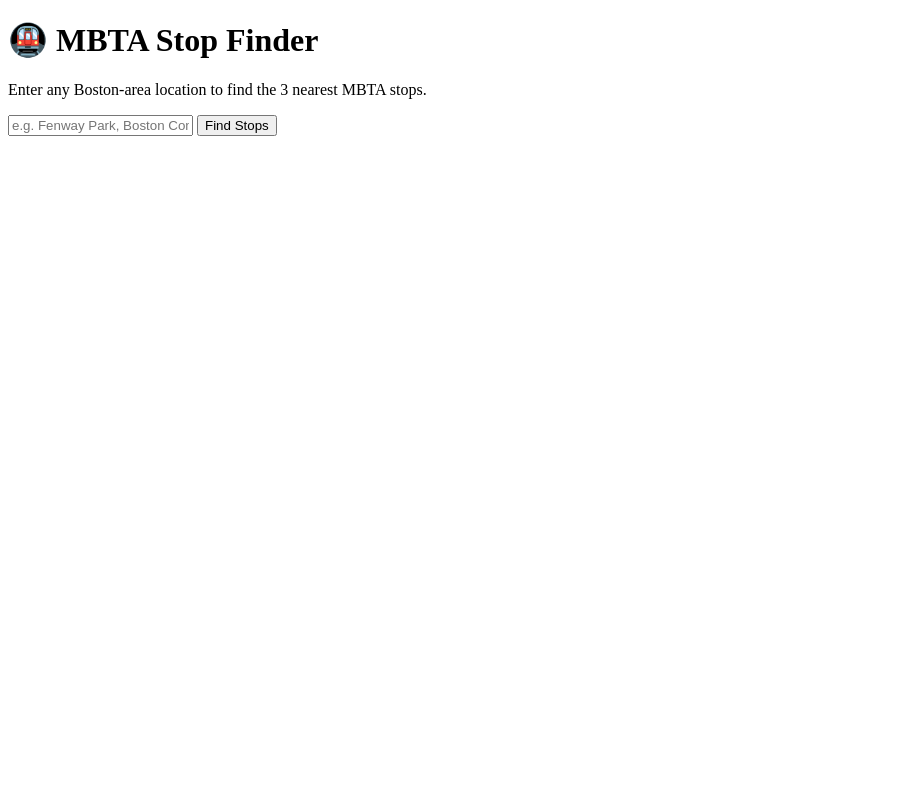
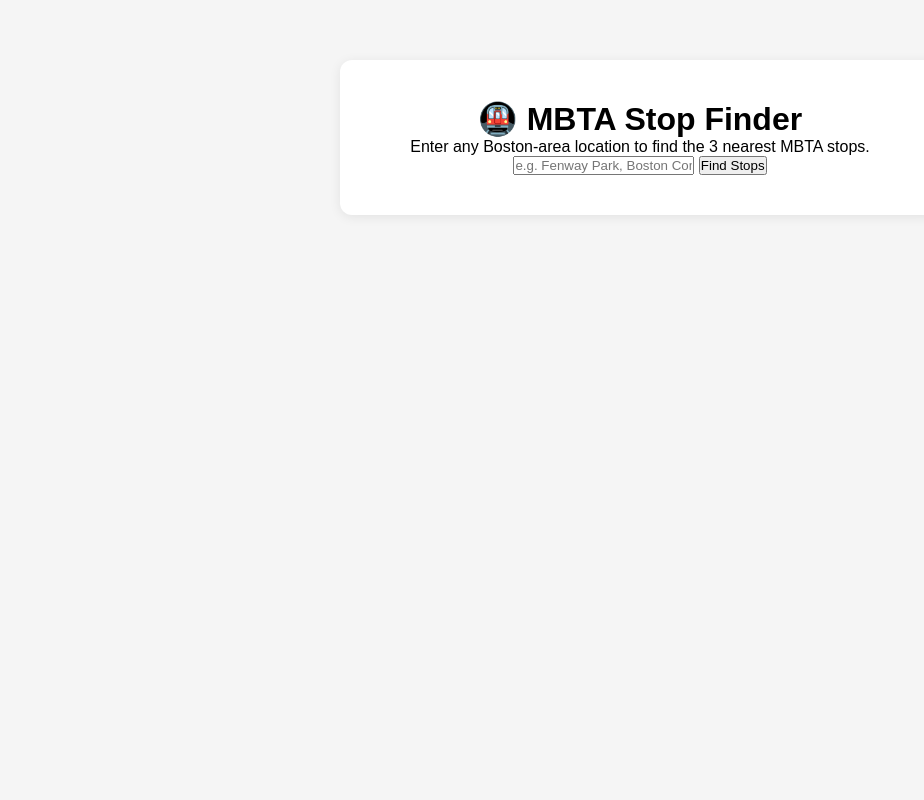
Before and after one commit to ricguan1/oim3640, a Flask app: page / in a window 1280 px wide. Shown: the whole page, without its empty margins (0-924 px from the left). Run offline with Flask 3, Linux system fonts and the light colour scheme.

Commit message:
Update style.css to center content

```diff
--- a/Project 3/static/style.css
+++ b/Project 3/static/style.css
@@ -1,3 +1,42 @@
+* {
+    box-sizing: border-box;
+    margin: 0;
+    padding: 0;
+}
+
+body {
+    font-family: sans-serif;
+    background-color: #f5f5f5;
+    display: flex;
+    justify-content: center;
+    align-items: flex-start;
+    min-height: 100vh;
+    padding: 60px 16px;
+}
+
+.container {
+    background: white;
+    border-radius: 12px;
+    padding: 40px;
+    width: 100%;
+    max-width: 600px;
+    box-shadow: 0 2px 12px rgba(0, 0, 0, 0.08);
+    text-align: center;
+}
+
+.stop-card {
+    text-align: left;
+    padding: 12px 0;
+    border-bottom: 1px solid #eee;
+}
+
+.back-link {
+    display: inline-block;
+    margin-top: 24px;
+    color: #0066cc;
+    text-decoration: none;
+}
+
 #map {
     width: 100%;
     height: 400px;
```
